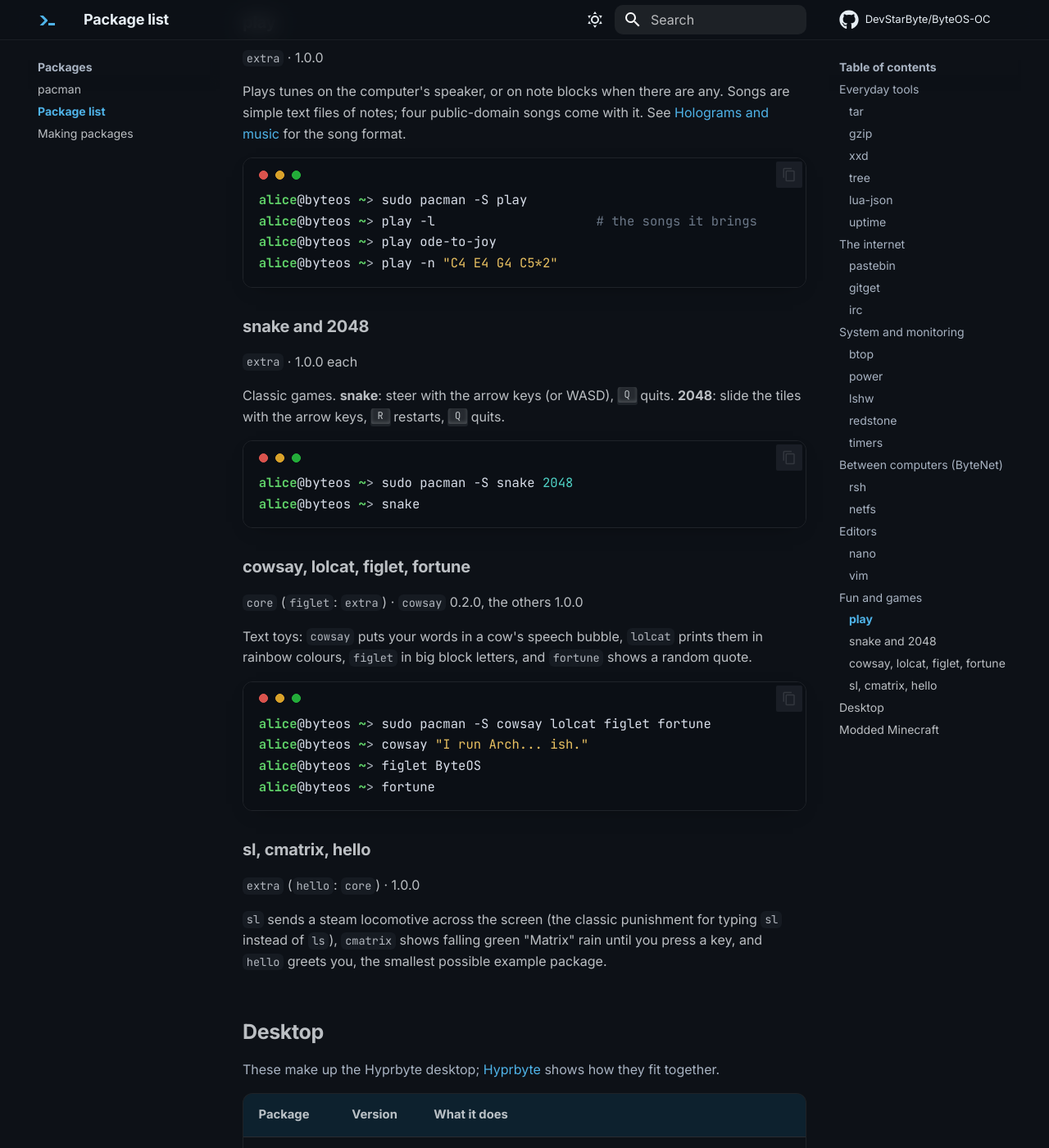
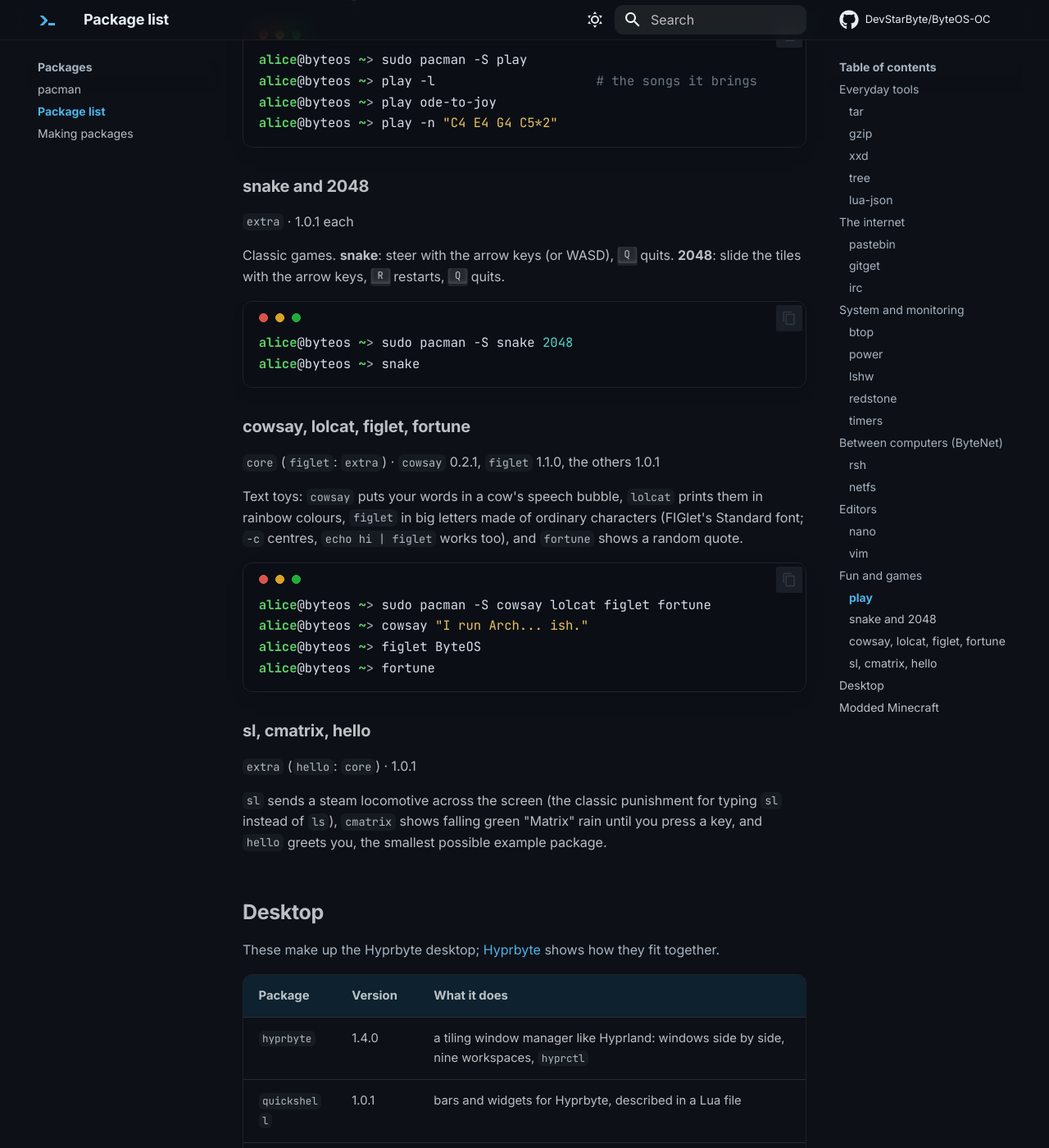
Before and after one commit to DevStarByte/ByteOS-OC, an MkDocs documentation site: the page built from docs/packages/list.md, in a window 1280 px wide and 1400 px high, scrolled down 7403 px. Shown: the whole window at 82% size. Built offline with MkDocs 1.6.1 and Material for MkDocs 9.7.7, drawn with Linux system fonts in a browser that asks for light colours; comment, search, counter and statistics services are not loaded; some of the changed text lies outside the part shown.

Commit message:
Tests and docs for figlet 1.1.0 and the small packages; no uptime package
Tests for cowsay, lolcat, fortune, hello, tree, figlet (output as FIGlet
draws it), 2048, snake, cmatrix and sl, each with its man page.

````diff
--- a/docs/packages/list.md
+++ b/docs/packages/list.md
@@ -57,7 +57,7 @@ alice@byteos ~> xxd -r -p data.hex > copy.bin    # and back
 
 ### tree
 
-`core` · 1.0.0
+`core` · 1.0.1
 
 A recursive, coloured listing of a directory and everything below it.
 
@@ -81,13 +81,6 @@ alice@byteos ~> lua -e 'local json = require("json"); print(json.encode({ a = 1,
 ```
 
 See [Lua](../using/lua.md) for writing Lua on ByteOS.
-
-### uptime
-
-`core` · 1.0.0
-
-How long the computer has been running. ByteOS has had its own `uptime` command since
-1.17.0, which comes first, so this package is no longer needed.
 
 ## The internet
 
@@ -304,7 +297,7 @@ alice@byteos ~> play -n "C4 E4 G4 C5*2"
 
 ### snake and 2048
 
-`extra` · 1.0.0 each
+`extra` · 1.0.1 each
 
 Classic games. **snake**: steer with the arrow keys (or WASD), ++q++ quits. **2048**:
 slide the tiles with the arrow keys, ++r++ restarts, ++q++ quits.
@@ -316,10 +309,11 @@ alice@byteos ~> snake
 
 ### cowsay, lolcat, figlet, fortune
 
-`core` (`figlet`: `extra`) · `cowsay` 0.2.0, the others 1.0.0
+`core` (`figlet`: `extra`) · `cowsay` 0.2.1, `figlet` 1.1.0, the others 1.0.1
 
 Text toys: `cowsay` puts your words in a cow's speech bubble, `lolcat` prints them in
-rainbow colours, `figlet` in big block letters, and `fortune` shows a random quote.
+rainbow colours, `figlet` in big letters made of ordinary characters (FIGlet's
+Standard font; `-c` centres, `echo hi | figlet` works too), and `fortune` shows a random quote.
 
 ```sh
 alice@byteos ~> sudo pacman -S cowsay lolcat figlet fortune
@@ -330,7 +324,7 @@ alice@byteos ~> fortune
 
 ### sl, cmatrix, hello
 
-`extra` (`hello`: `core`) · 1.0.0
+`extra` (`hello`: `core`) · 1.0.1
 
 `sl` sends a steam locomotive across the screen (the classic punishment for typing `sl`
 instead of `ls`), `cmatrix` shows falling green "Matrix" rain until you press a key, and
````
Also changed, not shown: 1 other file.
